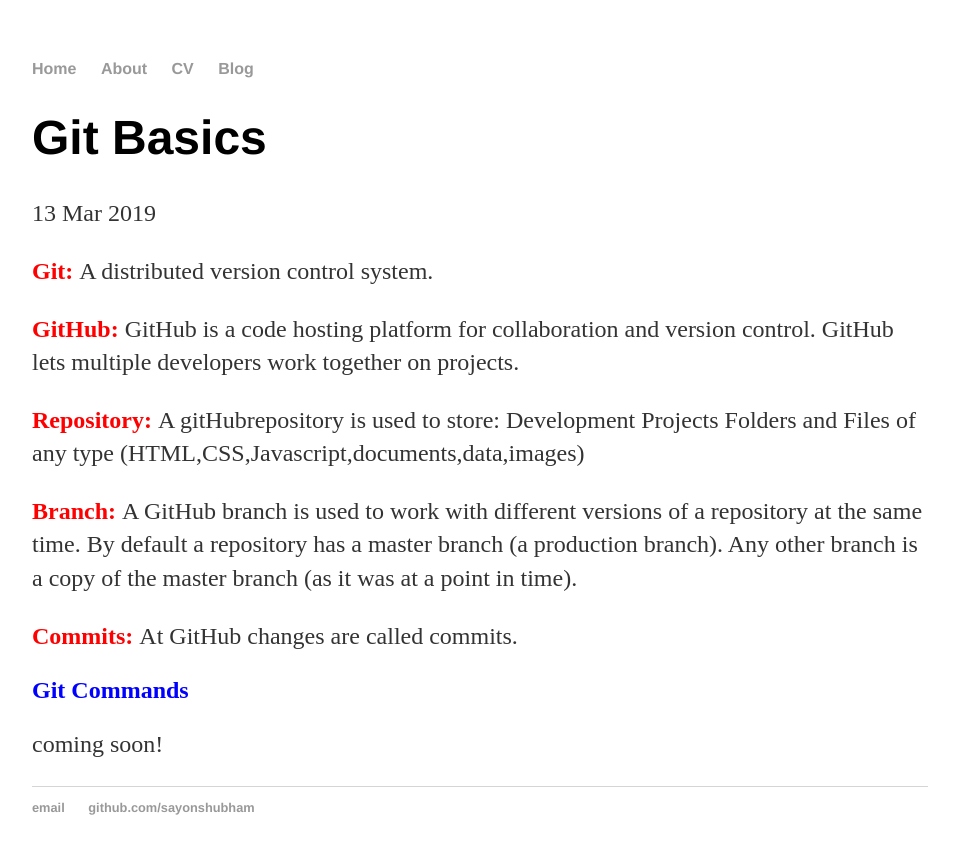
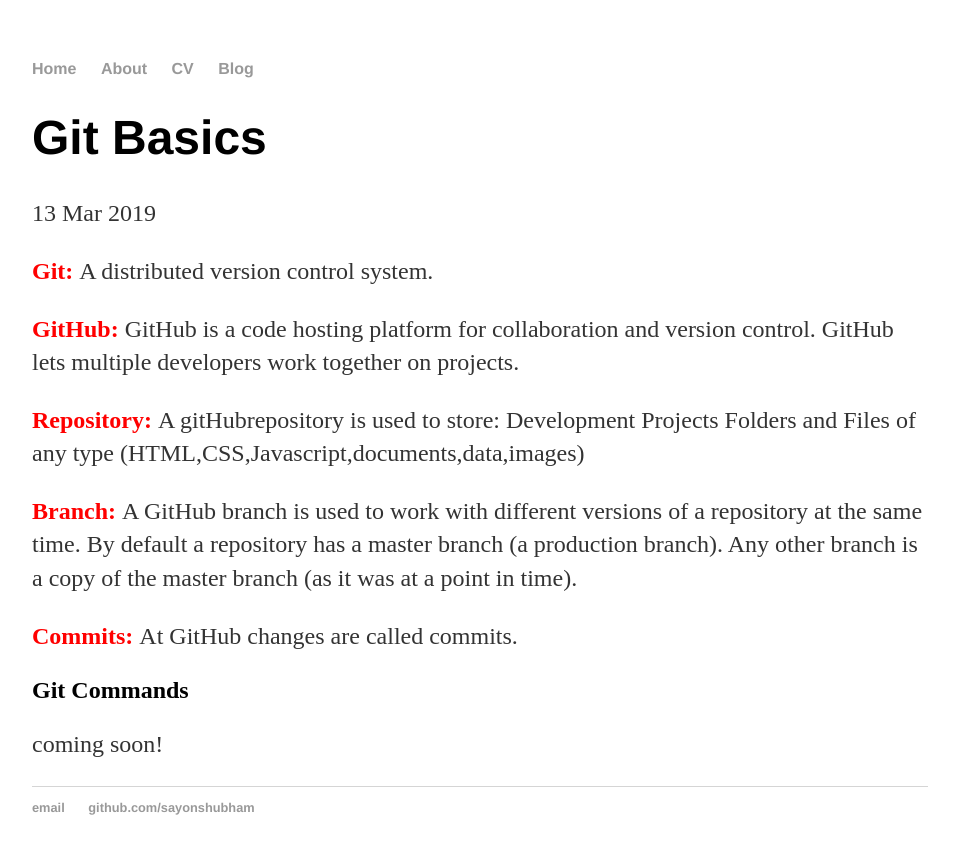
Before and after one commit to sayonshubham/sayonshubham.github.io, a Jekyll site: the page built from _posts/2019-03-13-Git Basics.md, in a window 1280 px wide. Shown: the top 854 px of the page, without its empty margins (160-1119 px from the left). Built offline with Jekyll 4.4.1, drawn with Linux system fonts in a browser that asks for light colours.

Commit message:
Update 2019-03-13-Git Basics.md

```diff
--- a/_posts/2019-03-13-Git Basics.md
+++ b/_posts/2019-03-13-Git Basics.md
@@ -29,8 +29,7 @@
 <p><font color="red"><b>Commits: </b></font>At GitHub changes are called commits.</p>
 
 
-<p>
-<h2> <font color=blue>Git Commands</font></h2>
-</p>
+
+<h2>Git Commands</h2>
 <p>coming soon!</p>
 </body>
```
